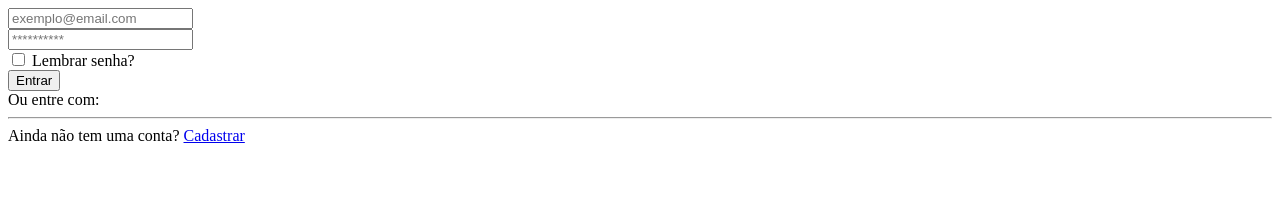
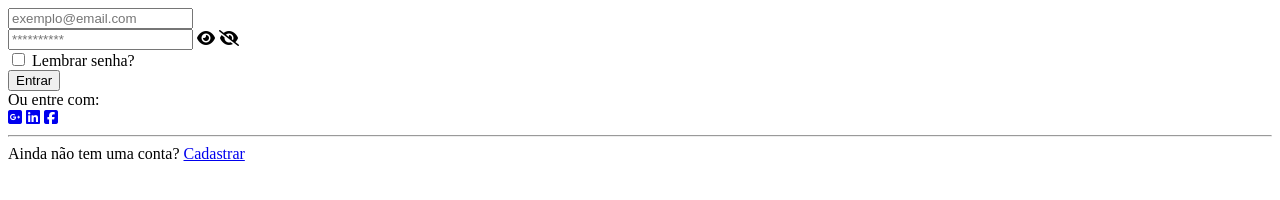
Before and after one commit to LucasLorran22/login_page, a plain HTML site: page index.html in a window 1280 px wide. Drawn offline with Linux system fonts and the light colour scheme.

Commit message:
Incluido os icones

```diff
--- a/index.html
+++ b/index.html
@@ -21,8 +21,8 @@
                     <input type="email" placeholder="exemplo@email.com">
                     <div class="container-senha">
                         <input type="password" id="campo-senha" class="campo-senha" placeholder="**********">
-                        <i></i>
-                        <i></i>
+                        <i class="fa-solid fa-eye"></i>
+                        <i class="fa-solid fa-eye-slash"></i>
                     </div>
                 </section>
 
@@ -39,9 +39,9 @@
                     <span>Ou entre com:</span>
 
                     <aside>
-                        <a href="#"><i></i></a>
-                        <a href="#"><i></i></a>
-                        <a href="#"><i></i></a>
+                        <a href="#"><i class="fa-brands fa-square-google-plus"></i></a>
+                        <a href="#"><i class="fa-brands fa-linkedin"></i></a>
+                        <a href="#"><i class="fa-brands fa-square-facebook"></i></a>
                     </aside>
                 </section>
 
```
